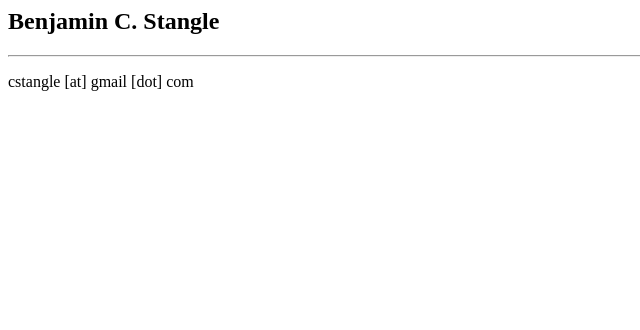
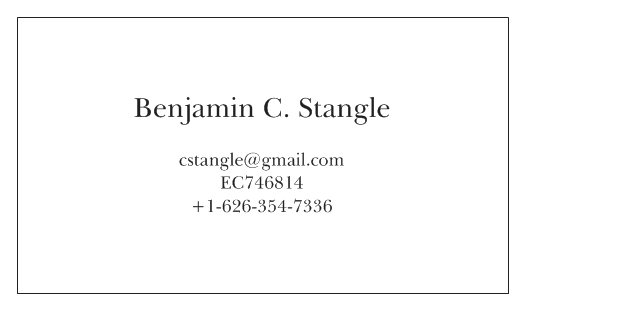
Before and after one commit to cstangle/www, a plain HTML site: page index.html in a window 1280 px wide. Shown: the whole page, without its empty margins (0-640 px from the left). Drawn offline with Linux system fonts and the light colour scheme.

Commit message:
Replaced static information with an image of my business card.

```diff
--- a/index.html
+++ b/index.html
@@ -5,9 +5,7 @@
 </head>
 
 <body>
-<h2>Benjamin C. Stangle<br></h2>
-<hr>
-<p>cstangle [at] gmail [dot] com</p>
+<img src="card.jpg">
 </body>
 
 </html>
```
Also changed, not shown: card.jpg (added).
